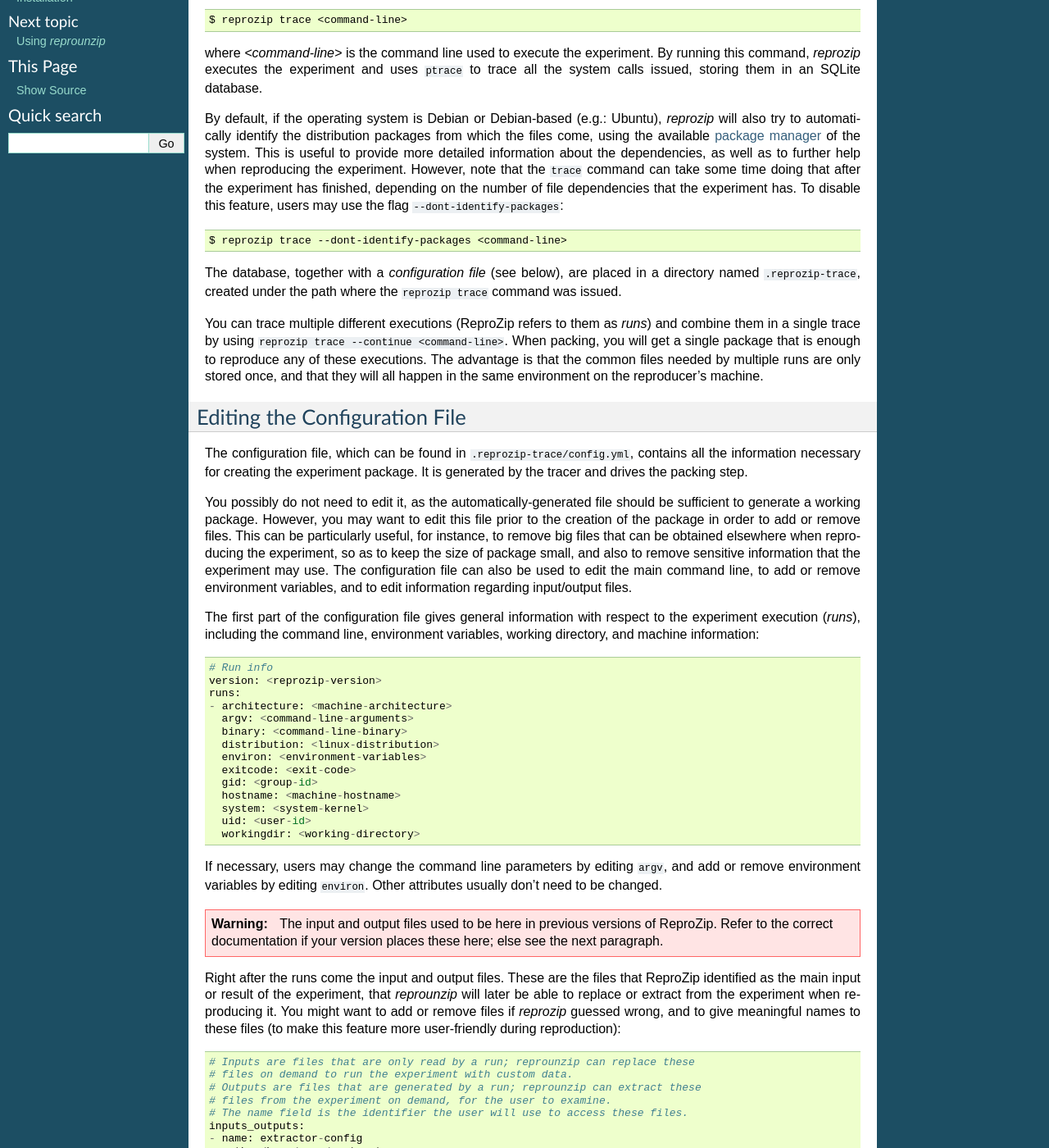
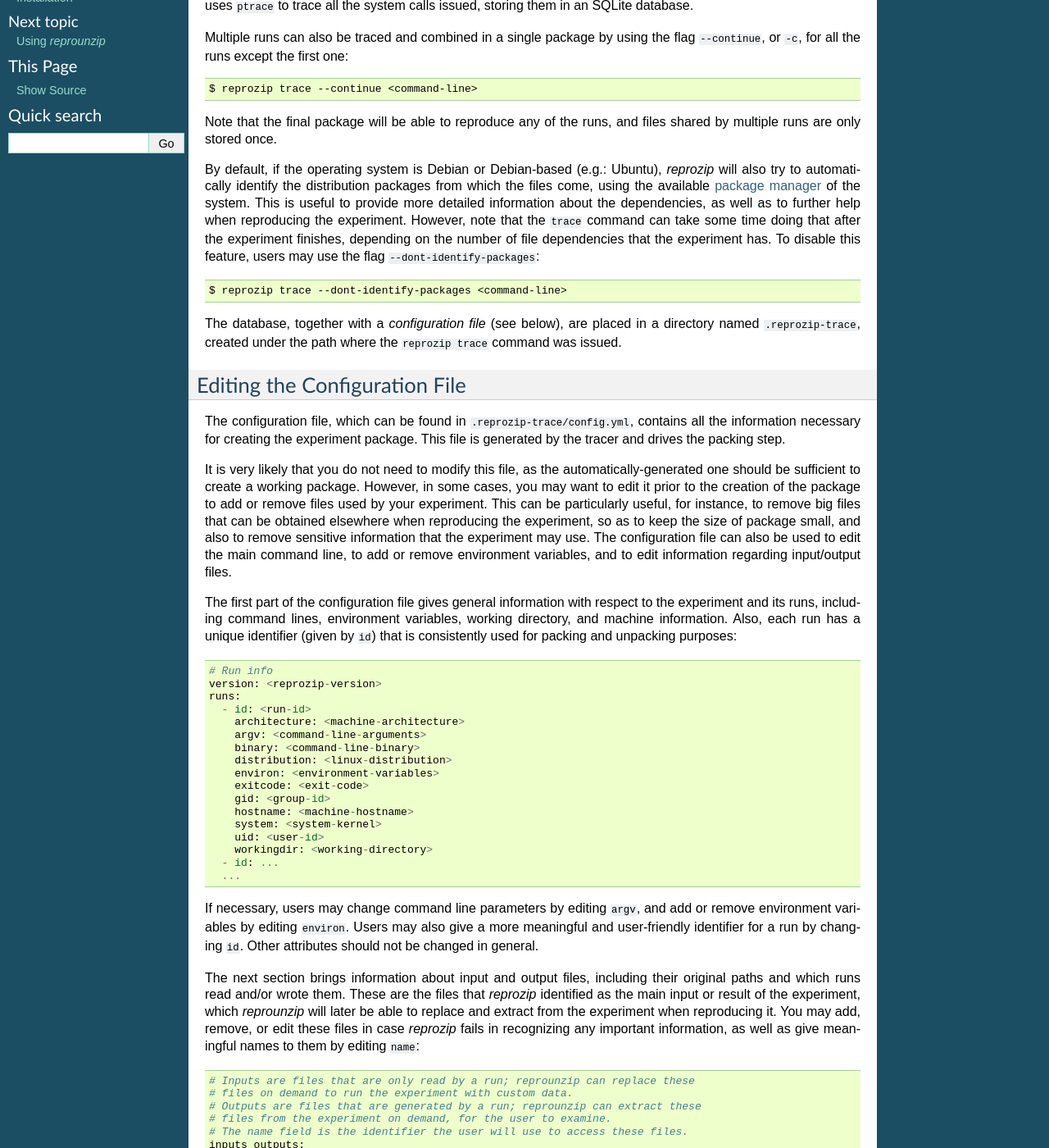
Before and after one commit to VIDA-NYU/reprozip, a Sphinx documentation site: the page built from docs/packing.rst, in a window 1280 px wide and 1400 px high, scrolled down 410 px. Shown: the whole window at 82% size. Built offline with Sphinx 7.4.7, drawn with Linux system fonts in a browser that asks for light colours; pages that are not in the unit, such as notebooks, are missing from menus; some of the changed text lies outside the part shown.

Commit message:
Pass over packing.

```diff
--- a/docs/faq.rst
+++ b/docs/faq.rst
@@ -8,7 +8,7 @@
 Why doesn't `reprozip` identify my input/output file?
 =====================================================
 
-ReproZip uses some heuristics to determine what is and what is not an input or output file. However, this is intended to be a starting point: you should check the configuration file (``input_files`` and ``output_files`` sections) and add/remove paths there; giving readable id names to input/output files, such as `database-log` or `lookup-table`, also helps.
+ReproZip uses some heuristics to identify an input or output file. However, this is only intended to be a starting point: you should check the configuration file and edit the ``inputs_outputs`` section if necessary; giving readable names to input/output files also helps during reproduction. Please refer to :ref:`packing-config` for more information.
 
 ..  _moving-outputs:
 
--- a/docs/packing.rst
+++ b/docs/packing.rst
@@ -3,9 +3,7 @@
 Using *reprozip*
 ****************
 
-The *reprozip* component is responsible for packing an experiment. In ReproZip, we assume that the experiment can be executed by a single command line, preferably with no GUI involved (please refer to :ref:`packing-further` for additional information regarding different types of experiments).
-
-There are three steps when packing an experiment with *reprozip*: :ref:`tracing the experiment <packing-trace>`, :ref:`editing the configuration file <packing-config>` (if necessary), and :ref:`creating the reproducible package <packing-pack>`. Each of these steps is explained in more details below. Please note that *reprozip* is only available for Linux distributions.
+The *reprozip* component is responsible for packing an experiment, which is done in three steps: :ref:`tracing the experiment <packing-trace>`, :ref:`editing the configuration file <packing-config>` (if necessary), and :ref:`creating the reproducible package <packing-pack>`. Each of these steps is explained in more details below. Please note that *reprozip* is only available for Linux distributions.
 
 ..  _packing-trace:
 
@@ -14,53 +12,56 @@
 
 First, *reprozip* needs to trace the operating system calls used by the experiment, so as to identify all the necessary information for its future re-execution, such as binaries, files, library dependencies, and environment variables.
 
-The following command is used to trace an experiment::
+The following command is used to trace a command line, or a `run`, used by the experiment::
 
     $ reprozip trace <command-line>
 
-where `<command-line>` is the command line used to execute the experiment. By running this command, *reprozip* executes the experiment and uses ``ptrace`` to trace all the system calls issued, storing them in an SQLite database.
+where `<command-line>` is the command line. By running this command, *reprozip* executes `<command-line>` and uses ``ptrace`` to trace all the system calls issued, storing them in an SQLite database.
 
-By default, if the operating system is Debian or Debian-based (e.g.: Ubuntu), *reprozip* will also try to automatically identify the distribution packages from which the files come, using the available `package manager <http://en.wikipedia.org/wiki/Dpkg>`__ of the system. This is useful to provide more detailed information about the dependencies, as well as to further help when reproducing the experiment. However, note that the ``trace`` command can take some time doing that after the experiment has finished, depending on the number of file dependencies that the experiment has. To disable this feature, users may use the flag ``--dont-identify-packages``::
+Multiple runs can also be traced and combined in a single package by using the flag ``--continue``, or ``-c``, for all the runs except the first one::
+
+    $ reprozip trace --continue <command-line>
+
+Note that the final package will be able to reproduce any of the runs, and files shared by multiple runs are only stored once.
+
+By default, if the operating system is Debian or Debian-based (e.g.: Ubuntu), *reprozip* will also try to automatically identify the distribution packages from which the files come, using the available `package manager <http://en.wikipedia.org/wiki/Dpkg>`__ of the system. This is useful to provide more detailed information about the dependencies, as well as to further help when reproducing the experiment. However, note that the ``trace`` command can take some time doing that after the experiment finishes, depending on the number of file dependencies that the experiment has. To disable this feature, users may use the flag ``--dont-identify-packages``::
 
     $ reprozip trace --dont-identify-packages <command-line>
 
 The database, together with a *configuration file* (see below), are placed in a directory named ``.reprozip-trace``, created under the path where the ``reprozip trace`` command was issued.
-
-You can trace multiple different executions (ReproZip refers to them as `runs`) and combine them in a single trace by using ``reprozip trace --continue <command-line>``. When packing, you will get a single package that is enough to reproduce any of these executions. The advantage is that the common files needed by multiple runs are only stored once, and that they will all happen in the same environment on the reproducer's machine.
 
 ..  _packing-config:
 
 Editing the Configuration File
 ==============================
 
-The configuration file, which can be found in ``.reprozip-trace/config.yml``, contains all the information necessary for creating the experiment package. It is generated by the tracer and drives the packing step.
+The configuration file, which can be found in ``.reprozip-trace/config.yml``, contains all the information necessary for creating the experiment package. This file is generated by the tracer and drives the packing step.
 
-You possibly do not need to edit it, as the automatically-generated file should be sufficient to generate a working package. However, you may want to edit this file prior to the creation of the package in order to add or remove files. This can be particularly useful, for instance, to remove big files that can be obtained elsewhere when reproducing the experiment, so as to keep the size of package small, and also to remove sensitive information that the experiment may use. The configuration file can also be used to edit the main command line, to add or remove environment variables, and to edit information regarding input/output files.
+It is very likely that you do not need to modify this file, as the automatically-generated one should be sufficient to create a working package. However, in some cases, you may want to edit it prior to the creation of the package to add or remove files used by your experiment. This can be particularly useful, for instance, to remove big files that can be obtained elsewhere when reproducing the experiment, so as to keep the size of package small, and also to remove sensitive information that the experiment may use. The configuration file can also be used to edit the main command line, to add or remove environment variables, and to edit information regarding input/output files.
 
-The first part of the configuration file gives general information with respect to the experiment execution (`runs`), including the command line, environment variables, working directory, and machine information::
+The first part of the configuration file gives general information with respect to the experiment and its runs, including command lines, environment variables, working directory, and machine information. Also, each run has a unique identifier (given by ``id``) that is consistently used for packing and unpacking purposes::
 
     # Run info
     version: <reprozip-version>
     runs:
-    - architecture: <machine-architecture>
-      argv: <command-line-arguments>
-      binary: <command-line-binary>
-      distribution: <linux-distribution>
-      environ: <environment-variables>
-      exitcode: <exit-code>
-      gid: <group-id>
-      hostname: <machine-hostname>
-      system: <system-kernel>
-      uid: <user-id>
-      workingdir: <working-directory>
+      - id: <run-id>
+        architecture: <machine-architecture>
+        argv: <command-line-arguments>
+        binary: <command-line-binary>
+        distribution: <linux-distribution>
+        environ: <environment-variables>
+        exitcode: <exit-code>
+        gid: <group-id>
+        hostname: <machine-hostname>
+        system: <system-kernel>
+        uid: <user-id>
+        workingdir: <working-directory>
+      - id: ...
+      ...
 
-If necessary, users may change the command line parameters by editing ``argv``, and add or remove environment variables by editing ``environ``. Other attributes usually don't need to be changed.
+If necessary, users may change command line parameters by editing ``argv``, and add or remove environment variables by editing ``environ``. Users may also give a more meaningful and user-friendly identifier for a run by changing ``id``. Other attributes should not be changed in general.
 
-..  warning::
-
-    The input and output files used to be here in previous versions of ReproZip. Refer to the correct documentation if your version places these here; else see the next paragraph.
-
-Right after the runs come the input and output files. These are the files that ReproZip identified as the main input or result of the experiment, that `reprounzip` will later be able to replace or extract from the experiment when reproducing it. You might want to add or remove files if `reprozip` guessed wrong, and to give meaningful names to these files (to make this feature more user-friendly during reproduction)::
+The next section brings information about input and output files, including their original paths and which runs read and/or wrote them. These are the files that `reprozip` identified as the main input or result of the experiment, which `reprounzip` will later be able to replace and extract from the experiment when reproducing it. You may add, remove, or edit these files in case `reprozip` fails in recognizing any important information, as well as give meaningful names to them by editing ``name``::
 
     # Inputs are files that are only read by a run; reprounzip can replace these
     # files on demand to run the experiment with custom data.
@@ -68,24 +69,20 @@
     # files from the experiment on demand, for the user to examine.
     # The name field is the identifier the user will use to access these files.
     inputs_outputs:
-    - name: extractor-config
-      path: /home/user/.extractrc
-      read_by_runs: [0]
-      written_by_runs: []
-    - name: result
-      path: /home/user/extract/output/data1.bin
-      read_by_runs: []
-      written_by_runs: [0]
-    - name: log
-      path: /home/user/extract/log.txt
-      read_by_runs: []
-      written_by_runs: [0]
+      - name: <file-identifier>
+        path: <path-to-file>
+        read_by_runs: <run-ids>
+        written_by_runs: <run-ids>
+      - name: ...
+      ...
+
+Note that you can prevent `reprozip` from identifying which files are input or output by using the ``--dont-find-inputs-outputs`` flag in the ``reprozip trace`` command.
 
 Note that you can prevent `reprozip` from guessing which files are inputs or outputs using the ``--dont-find-inputs-outputs`` flag.
 
 ..  seealso:: :ref:`file_id`
 
-The next section in the configuration file shows the files to be packed. If the software dependencies were identified by the package manager of the system during the ``reprozip trace`` command, they will be listed under ``packages``; the file dependencies not identified in software packages are listed under ``other_files``::
+The next section in the configuration file lists all the files to be packed. If the software dependencies were identified by the package manager of the system during the ``reprozip trace`` command, they will be organized in software packages and listed under ``packages``; otherwise, file dependencies will be listed under ``other_files``::
 
     packages:
       - name: <package-name>
@@ -102,7 +99,7 @@
     other_files:
       <files-list>
 
-The attribute ``packfiles`` can be used to control which software packages will be packed: its default value is `true`, but users may change it to `false` to inform *reprozip* that the corresponding software package should not be included. To remove a file that was not identified as part of a package, users can simply remove it from the list under ``other_files``.
+The attribute ``packfiles`` can be used to control whether a software package will be packed: its default value is `true`, but users may change it to `false` to inform *reprozip* that the corresponding software package should not be included. To remove a file that was not identified as part of a package, users can simply remove it from the list under ``other_files``.
 
 ..  warning::
 
@@ -120,18 +117,26 @@
 
     $ reprozip reset
 
+..  warning::
+
+    When editing a configuration file, make sure your changes are as restrictive as possible, modifying only the necessary information. Removing important information and changing the structure of the file may cause issues while creating the package or unpacking the experiment.
+
 ..  _packing-pack:
 
 Creating a Package
 ==================
 
-After tracing the experiment and optionally editing the configuration file, the experiment package can be created by issuing the command below::
+After tracing all the runs from the experiment and optionally editing the configuration file, the experiment package can be created by using the following command::
 
     $ reprozip pack <package-name>
 
 where `<package-name>` is the name given to the package. This command generates a ``.rpz`` file in the current directory, which can then be sent to others so that the experiment can be reproduced. For more information regarding the unpacking step, please see :ref:`unpacking`.
 
-Note that, by using ``reprozip pack``, files will be copied from your environment to the package; as such, you should not change any file that the experiment used before packing it, otherwise the package will contain different files from the ones the experiment used when it was traced.
+Note that, by using ``reprozip pack``, files will be copied from your environment to the package; as such, you should not change any file that the experiment used before packing it, otherwise the package will contain different files from the ones the experiment used when it was originally traced.
+
+..  warning::
+
+    Before sending your package to others, it is advisable to test it and ensure that the reproduction of the experiment works.
 
 ..  _packing-further:
 
@@ -141,9 +146,9 @@
 Packing Multiple Command Lines
 ++++++++++++++++++++++++++++++
 
-ReproZip is meant to trace a whole experiment in one go. Therefore, if an experiment comprises multiple successive commands, users should create a simple **script** that runs all these commands, and pass *that* to ``reprozip trace``.
+As mentioned before, ReproZip allows multiple runs (i.e., command lines) to be traced and included in the same package. Alternatively, users can create a simple **script** that runs all the command lines, and pass *that* to ``reprozip trace``. However, in this case, there will be no flexibility in choosing a single run to be reproduced, since the entire script will be re-executed.
 
-Packing multiple runs with the ``trace --continue`` feature is meant to be used for different steps; using this for steps that will always have to be run together and in order doesn't really make sense and just makes it more cumbersome for the reproducer.
+Note that this flexibility has the caveat that users may reproduce the runs in a different order than the one originally used while tracing. If the order is important for the reproduction (e.g.: each run represents a step in a dataflow), please make sure to inform the correct reproduction order to whoever wants to replicate the experiment. This can also be obtained by running ``reprounzip graph``; please refer to :ref:`provenance-graph` for more information.
 
 Packing GUI and Interactive Tools
 +++++++++++++++++++++++++++++++++
@@ -159,7 +164,7 @@
 * execute the experiment, and
 * stop the server,
 
-and use *reprozip* to trace the script execution, rather than the experiment itself. This way, ReproZip is able to capture the local server as well, which ensures that the server will be alive at the time of the reproduction.
+and use *reprozip* to trace the script execution, rather than the experiment itself. In this way, ReproZip is able to capture the local server as well, which ensures that the server will be alive at the time of the reproduction. Alternatively, users can trace each run individually and include them all in the same package, but since one may reproduce individual runs, this does not ensure that the server will be alive when reproducing the experiment.
 
 Excluding Sensitive and Third-Party Information
 +++++++++++++++++++++++++++++++++++++++++++++++
@@ -169,4 +174,4 @@
 Identifying Output Files
 ++++++++++++++++++++++++
 
-ReproZip tries to automatically identify the main output files generated by the experiment during the ``trace`` command to provide useful interfaces for users during the unpacking step. However, if the experiment creates unique names for its outputs every time it is executed (e.g.: names with current date and time), the *reprounzip* component will not be able to correctly detect these; it assumes that input and output files do not have their path names changed between different executions. In this case, handling output files will fail. It is recommended that users modify their experiment (or use a wrapper script) to generate a symbolic link (with a fixed name) that always points to the latest result, and use that as the output file's path in the configuration file (under the ``output_files`` section).
+The `reprozip` component tries to automatically identify the main output files generated by the experiment during the ``trace`` command to provide useful interfaces for users during the unpacking step. However, if the experiment creates unique names for its outputs every time it is executed (e.g.: names with current date and time), the *reprounzip* component will not be able to correctly detect these; it assumes that input and output files do not have their path names changed between different executions. In this case, handling output files will fail. It is recommended that users modify their experiment (or use a wrapper script) to generate a symbolic link (with a fixed name) that always points to the latest result, and use that as the output file's path in the configuration file (under the ``inputs_outputs`` section).
--- a/docs/unpacking.rst
+++ b/docs/unpacking.rst
@@ -82,6 +82,8 @@
         logfile (/home/user/experiment/log.txt)
 
 This command is particularly useful if you want to replace an input file with your own, or to get and save an output file for further examination. Please refer to :ref:`unpacker-input-output` for more information.
+
+..  _provenance-graph:
 
 Creating a Provenance Graph
 +++++++++++++++++++++++++++
```
Also changed, not shown: other parts of docs/faq.rst (+1 -1 lines).
